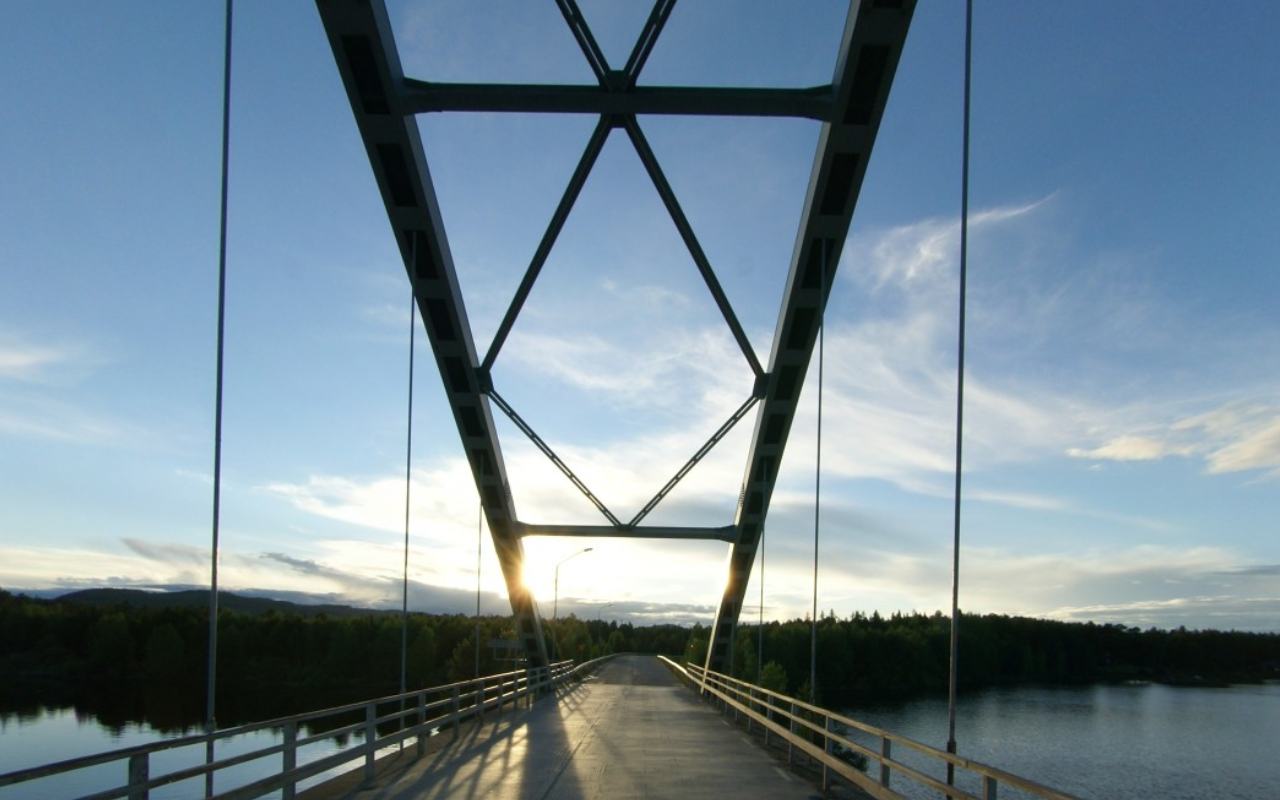
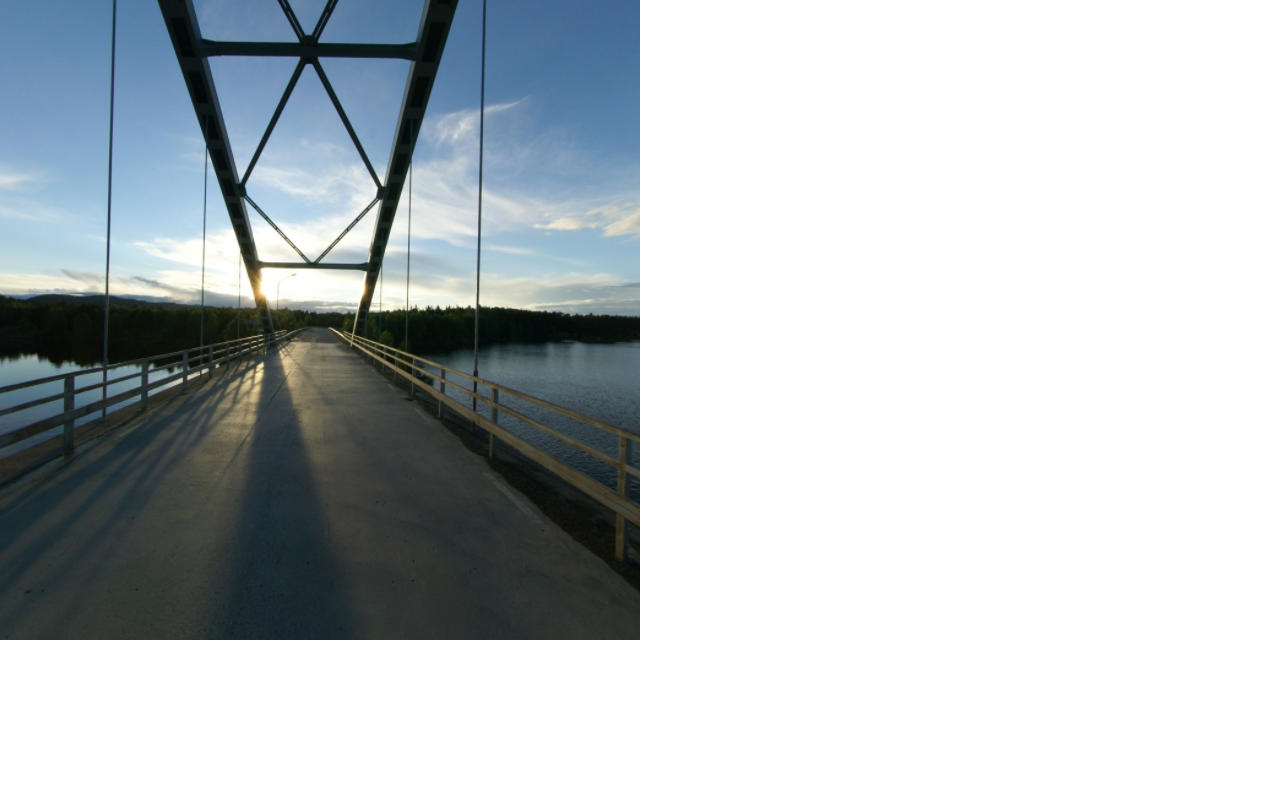
Before and after one commit to aoobao/vue-threejs, a Vue app: page /#/pano-render in a window 1280 px wide. Shown: the top 800 px of the page. Built offline with nearby package versions, Linux system fonts and the light colour scheme; the HTML template or start-up script is replaced by a standard one.

Commit message:
修改容器宽度

```diff
--- a/src/views/PanoRender.vue
+++ b/src/views/PanoRender.vue
@@ -34,5 +34,7 @@ export default {
 .container {
   width: 100vw;
   height: 100vw;
+  max-width: 80vh;
+  max-height: 80vh;
 }
 </style>
```
